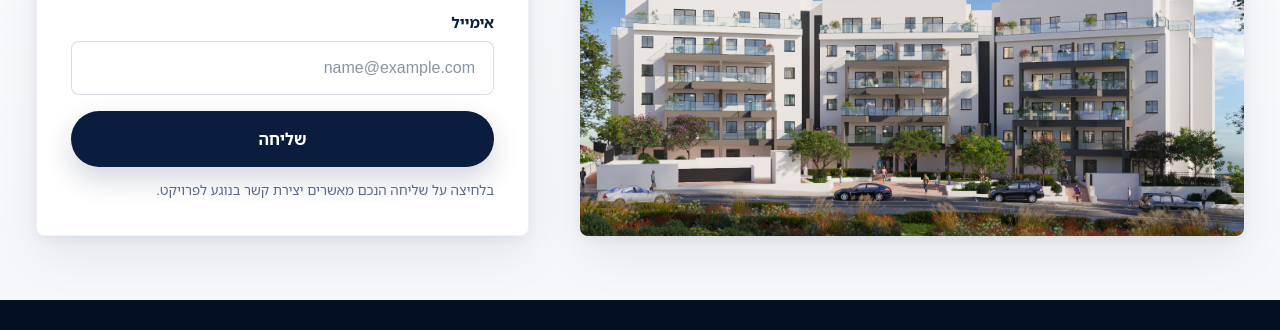
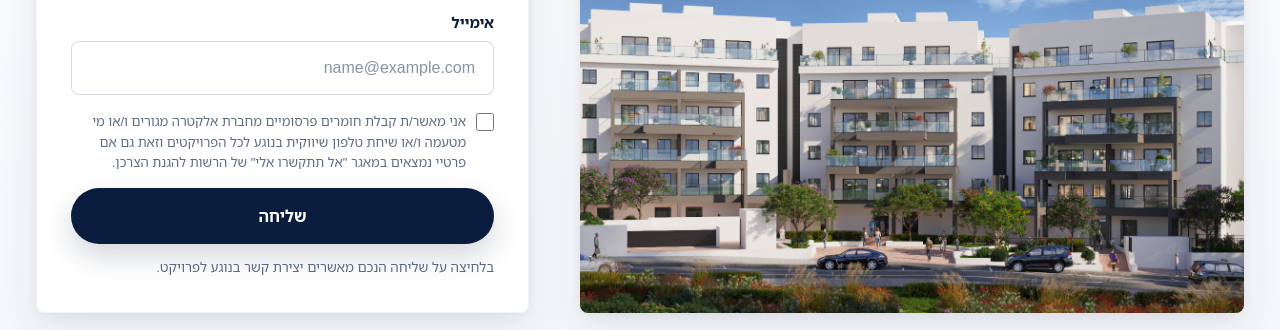
Before and after one commit to jet-vaults/elad-targetprice-electra-megurim, a plain HTML site: page wwwroot/index.html in a window 1280 px wide. Shown: the part 8999-9329 px from the top of the page. Drawn offline with Linux system fonts and the light colour scheme.

Commit message:
Add marketing consent checkbox to contact form
Co-Authored-By: Claude Sonnet 4.6 <noreply@anthropic.com>

```diff
--- a/wwwroot/assets/css/style.css
+++ b/wwwroot/assets/css/style.css
@@ -2320,6 +2320,27 @@ select {
   text-align: right;
 }
 
+.contact-consent {
+  display: flex;
+  align-items: flex-start;
+  gap: 10px;
+  cursor: pointer;
+  direction: rtl;
+}
+.contact-consent input[type="checkbox"] {
+  flex-shrink: 0;
+  width: 18px;
+  height: 18px;
+  margin-top: 2px;
+  accent-color: #0080c4;
+  cursor: pointer;
+}
+.contact-consent span {
+  font-size: 0.82rem;
+  line-height: 1.55;
+  color: rgba(10, 29, 63, 0.65);
+}
+
 .contact-submit {
   min-height: 56px;
   border-radius: 999px;
--- a/wwwroot/index.html
+++ b/wwwroot/index.html
@@ -498,6 +498,10 @@
           <label for="contact-email">אימייל</label>
           <input id="contact-email" name="email" type="email" autocomplete="email" placeholder="name@example.com">
         </div>
+        <label class="contact-consent">
+          <input type="checkbox" name="marketing_consent" value="1">
+          <span>אני מאשר/ת קבלת חומרים פרסומיים מחברת אלקטרה מגורים ו/או מי מטעמה ו/או שיחת טלפון שיווקית בנוגע לכל הפרויקטים וזאת גם אם פרטיי נמצאים במאגר "אל תתקשרו אלי" של הרשות להגנת הצרכן.</span>
+        </label>
         <button class="contact-submit" type="button">שליחה</button>
         <p class="contact-note">בלחיצה על שליחה הנכם מאשרים יצירת קשר בנוגע לפרויקט.</p>
       </form>
```
